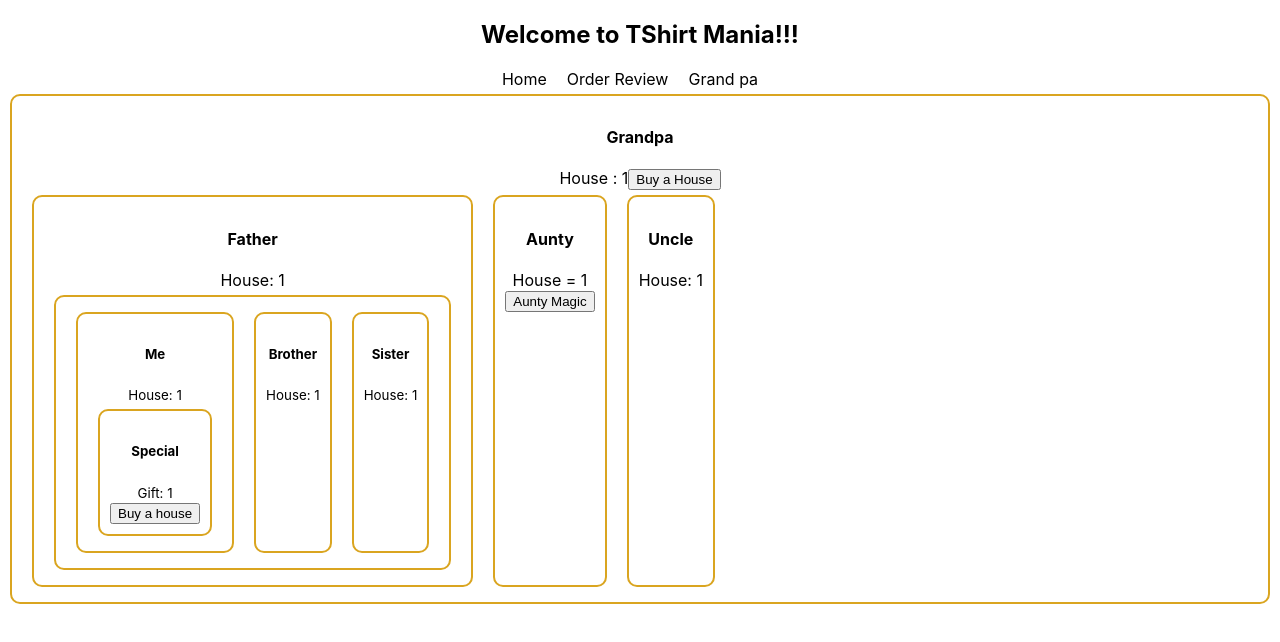
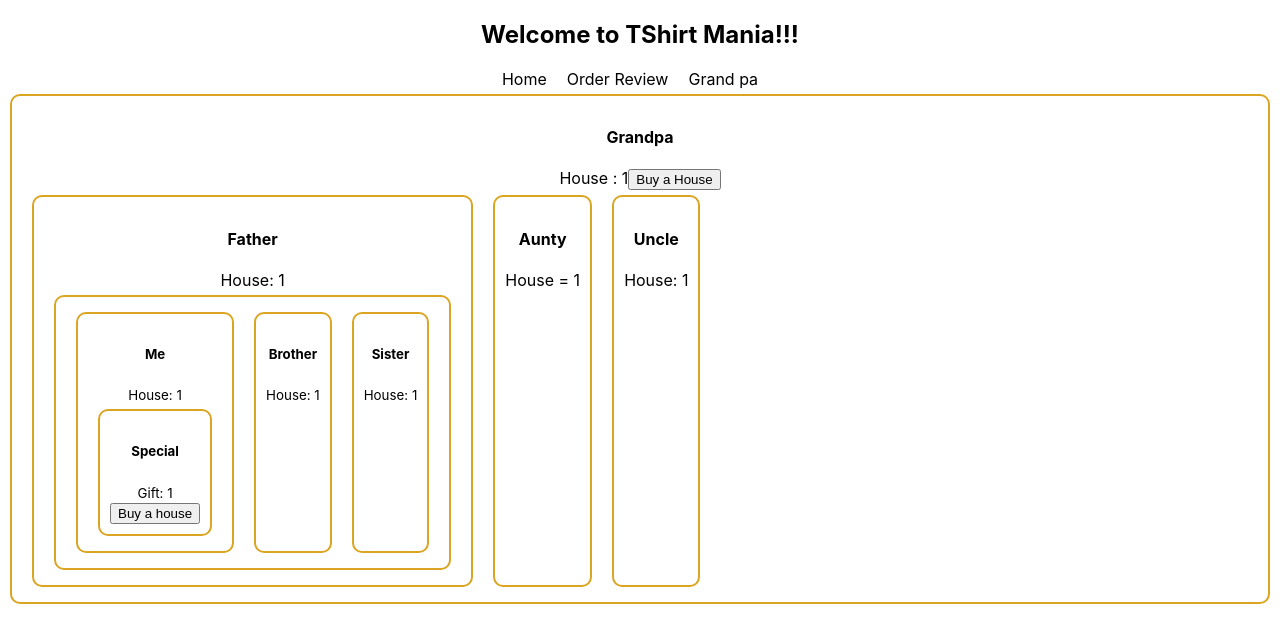
Before and after one commit to rahathossain3/tshirt-mania-module-54, a React (Create React App) app: page /grandpa in a window 1280 px wide. Shown: the top 642 px of the page. Built offline with nearby package versions, Linux system fonts and the light colour scheme.

Commit message:
functnal add

```diff
--- a/src/components/Aunty/Aunty.js
+++ b/src/components/Aunty/Aunty.js
@@ -16,7 +16,7 @@ const Aunty = () => {
             <h4>Aunty</h4>
             <p>House = {house}</p>
             {/* <p><small>Ring: {ring}</small></p> */}
-            <button onClick={handleHouseIncrease}>Aunty Magic</button>
+            {house > 4 && <button onClick={handleHouseIncrease}>Aunty Magic</button>}
         </div>
     );
 };
```
Also changed, not shown: 1 other file (tests, documents, lock files or other folders).
